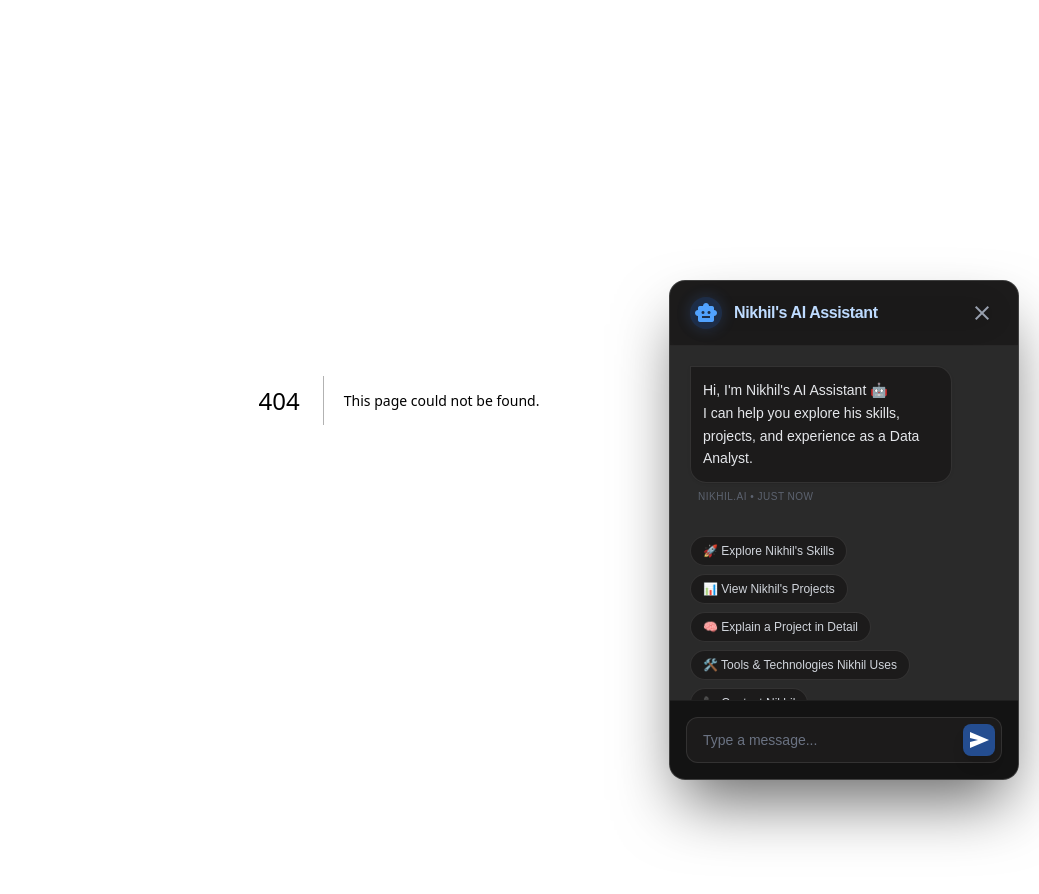
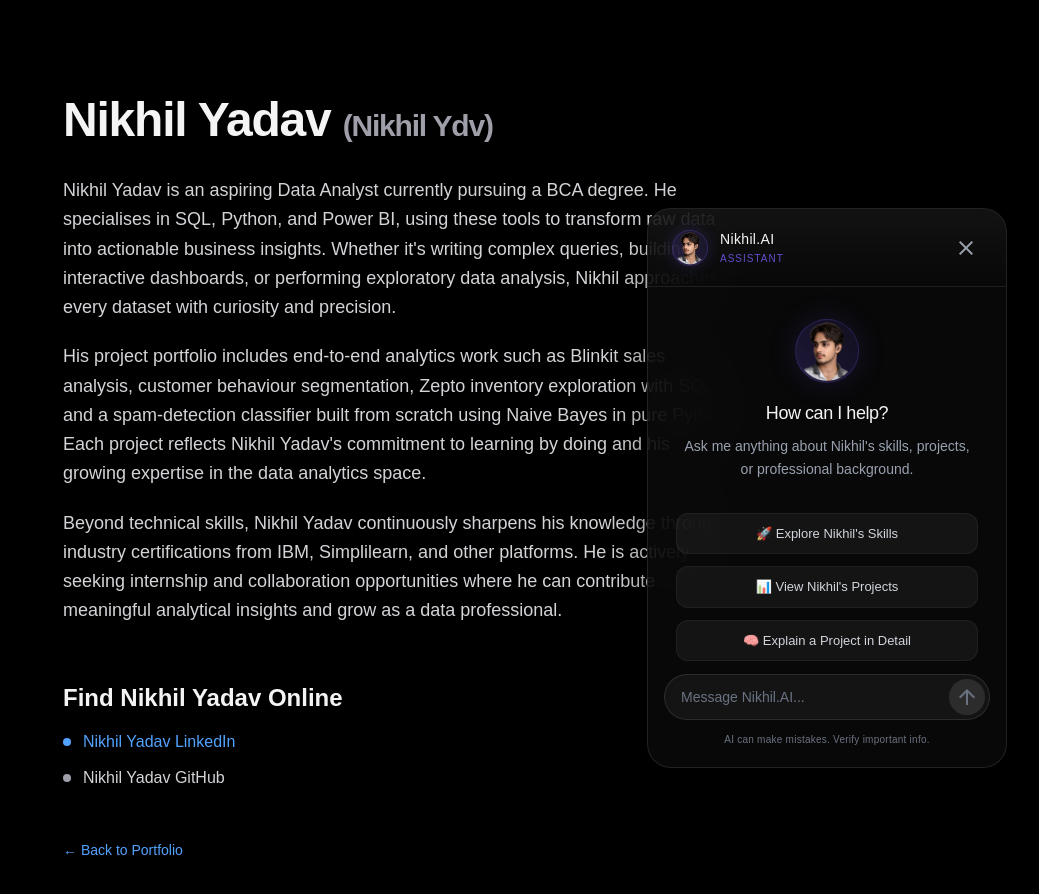
Before and after one commit to itsgaming707-source/portfolio, a Next.js app: page /nikhil-yadav in a window 1280 px wide. Before the commit this address had no page. Shown: the top 894 px of the page, without its empty margins (241-1280 px from the left). Before the commit the page ends 800 px from the top, so only its background shows below. Built offline with nearby package versions, Linux system fonts and the light colour scheme.

Commit message:
Finalize UI: Restore avatar bubble layout and fix quick actions alignment

```diff
--- a/src/app/layout.tsx
+++ b/src/app/layout.tsx
@@ -11,7 +11,16 @@ const inter = Inter({
 
 export const metadata: Metadata = {
   title: "Nikhil Yadav | Data Analyst Portfolio",
-  description: "Data Analyst | SQL | Python | Power BI",
+  description:
+    "Nikhil Yadav is a Data Analyst skilled in SQL, Python, and Power BI. Explore projects and portfolio.",
+  openGraph: {
+    title: "Nikhil Yadav | Data Analyst",
+    description:
+      "Data Analyst skilled in SQL, Python, Power BI. Explore projects and portfolio by Nikhil Yadav.",
+    url: "https://nikhilydv.me",
+    siteName: "Nikhil Yadav Portfolio",
+    type: "website",
+  },
 };
 
 export default function RootLayout({
@@ -26,6 +35,24 @@ export default function RootLayout({
     >
       <head>
         <link href="https://fonts.googleapis.com/css2?family=Material+Symbols+Outlined:wght,FILL@100..700,0..1&display=swap" rel="stylesheet" />
+        <script
+          type="application/ld+json"
+          dangerouslySetInnerHTML={{
+            __html: JSON.stringify({
+              "@context": "https://schema.org",
+              "@type": "Person",
+              name: "Nikhil Yadav",
+              alternateName: "Nikhil Ydv",
+              url: "https://nikhilydv.me",
+              sameAs: [
+                "https://www.linkedin.com/in/nikhilydv1026",
+                "https://github.com/nikhilydv1026",
+              ],
+              jobTitle: "Data Analyst",
+              knowsAbout: ["SQL", "Python", "Power BI", "Data Analysis"],
+            }),
+          }}
+        />
       </head>
       <body className="font-sans min-h-full flex flex-col bg-black text-[#e2e2e2] selection:bg-[#adc6ff]/30 selection:text-[#adc6ff]">
         {children}
--- /dev/null
+++ b/src/app/nikhil-yadav/page.tsx
@@ -0,0 +1,103 @@
+import type { Metadata } from "next";
+import Link from "next/link";
+
+export const metadata: Metadata = {
+  title: "Nikhil Yadav | Data Analyst Portfolio",
+  description:
+    "Nikhil Yadav is a Data Analyst skilled in SQL, Python, and Power BI. Explore projects and portfolio.",
+  alternates: {
+    canonical: "https://nikhilydv.me/nikhil-yadav",
+  },
+  openGraph: {
+    title: "Nikhil Yadav | Data Analyst",
+    description:
+      "Data Analyst skilled in SQL, Python, Power BI. Explore projects and portfolio by Nikhil Yadav.",
+    url: "https://nikhilydv.me/nikhil-yadav",
+    siteName: "Nikhil Yadav Portfolio",
+    type: "profile",
+  },
+};
+
+export default function NikhilYadavPage() {
+  return (
+    <main className="min-h-screen bg-black text-[#e2e2e2] flex items-center justify-center px-6 py-24">
+      <article className="max-w-2xl w-full space-y-8">
+        <h1 className="text-4xl md:text-5xl font-extrabold tracking-tight text-zinc-100">
+          Nikhil Yadav{" "}
+          <span className="text-zinc-400 font-semibold text-2xl md:text-3xl">
+            (Nikhil Ydv)
+          </span>
+        </h1>
+
+        <div className="space-y-5 text-zinc-300 leading-relaxed text-base md:text-lg font-light">
+          <p>
+            Nikhil Yadav is an aspiring Data Analyst currently pursuing a BCA
+            degree. He specialises in <strong>SQL</strong>,{" "}
+            <strong>Python</strong>, and <strong>Power BI</strong>, using these
+            tools to transform raw data into actionable business insights.
+            Whether it&apos;s writing complex queries, building interactive
+            dashboards, or performing exploratory data analysis, Nikhil
+            approaches every dataset with curiosity and precision.
+          </p>
+
+          <p>
+            His project portfolio includes end-to-end analytics work such as
+            Blinkit sales analysis, customer behaviour segmentation, Zepto
+            inventory exploration with SQL, and a spam-detection classifier
+            built from scratch using Naive Bayes in pure Python. Each project
+            reflects Nikhil Yadav&apos;s commitment to learning by doing and
+            his growing expertise in the data analytics space.
+          </p>
+
+          <p>
+            Beyond technical skills, Nikhil Yadav continuously sharpens his
+            knowledge through industry certifications from IBM, Simplilearn,
+            and other platforms. He is actively seeking internship and
+            collaboration opportunities where he can contribute meaningful
+            analytical insights and grow as a data professional.
+          </p>
+        </div>
+
+        {/* Find Nikhil Yadav Online */}
+        <section className="pt-6 space-y-4">
+          <h2 className="text-2xl font-bold text-zinc-100">
+            Find Nikhil Yadav Online
+          </h2>
+          <ul className="space-y-3 text-base">
+            <li className="flex items-center gap-3">
+              <span className="w-2 h-2 rounded-full bg-blue-400 flex-shrink-0" />
+              <a
+                href="https://www.linkedin.com/in/nikhilydv1026"
+                target="_blank"
+                rel="noopener noreferrer"
+                className="text-blue-400 hover:text-blue-300 transition-colors font-medium"
+              >
+                Nikhil Yadav LinkedIn
+              </a>
+            </li>
+            <li className="flex items-center gap-3">
+              <span className="w-2 h-2 rounded-full bg-zinc-400 flex-shrink-0" />
+              <a
+                href="https://github.com/nikhilydv1026"
+                target="_blank"
+                rel="noopener noreferrer"
+                className="text-zinc-300 hover:text-white transition-colors font-medium"
+              >
+                Nikhil Yadav GitHub
+              </a>
+            </li>
+          </ul>
+        </section>
+
+        <div className="pt-4">
+          <Link
+            href="/"
+            className="inline-flex items-center gap-2 text-sm font-medium text-blue-400 hover:text-blue-300 transition-colors"
+          >
+            ← Back to Portfolio
+          </Link>
+        </div>
+      </article>
+    </main>
+  );
+}
--- a/src/app/page.tsx
+++ b/src/app/page.tsx
@@ -157,10 +157,10 @@ export default function Home() {
               initial={{ opacity: 0, scale: 0.8 }}
               animate={{ opacity: 1, scale: 1 }}
               transition={{ duration: 0.8, ease: "easeOut" }}
-              className="relative mb-10 group"
+              className="relative mb-6 -mt-6 group"
             >
               <div className="profile-wrapper">
-                <div className="w-40 h-40 rounded-full p-[2px] bg-gradient-to-b from-[#FFD700] via-[#C9A44C] to-[#eeca59] shadow-[0_0_25px_rgba(201,164,76,0.3)] relative transition-all duration-500 group-hover:scale-[1.05] group-hover:shadow-[0_0_40px_rgba(255,215,0,0.5)]">
+                <div className="w-44 h-44 md:w-48 md:h-48 rounded-full p-[2px] bg-gradient-to-b from-[#FFD700] via-[#C9A44C] to-[#eeca59] shadow-[0_0_25px_rgba(201,164,76,0.3)] relative transition-all duration-500 group-hover:scale-[1.05] group-hover:shadow-[0_0_40px_rgba(255,215,0,0.5)]">
                   <div className="w-full h-full rounded-full overflow-hidden relative bg-[#121212]">
                     <Image
                       alt="Nikhil Yadav Profile"
@@ -725,6 +725,40 @@ export default function Home() {
         </motion.div>
       </section>
 
+      {/* SEO Footer */}
+      <footer className="py-8 px-6 bg-black border-t border-zinc-900/50">
+        <div className="max-w-5xl mx-auto flex flex-col items-center gap-4">
+          <div className="flex items-center gap-6 text-sm text-zinc-500">
+            <a
+              href="https://www.linkedin.com/in/nikhilydv1026"
+              target="_blank"
+              rel="noopener noreferrer"
+              className="hover:text-blue-400 transition-colors"
+            >
+              Nikhil Yadav LinkedIn
+            </a>
+            <span className="text-zinc-700">·</span>
+            <a
+              href="https://github.com/nikhilydv1026"
+              target="_blank"
+              rel="noopener noreferrer"
+              className="hover:text-zinc-200 transition-colors"
+            >
+              Nikhil Yadav GitHub
+            </a>
+            <span className="text-zinc-700">·</span>
+            <a
+              href="/nikhil-yadav"
+              className="hover:text-blue-400 transition-colors"
+            >
+              About Nikhil Yadav
+            </a>
+          </div>
+          <p className="text-xs text-zinc-600">
+            © {new Date().getFullYear()} Nikhil Yadav (Nikhil Ydv). All rights reserved.
+          </p>
+        </div>
+      </footer>
 
     </>
   );
--- a/src/components/Chatbot.tsx
+++ b/src/components/Chatbot.tsx
@@ -2,6 +2,7 @@
 
 import { useState, useEffect, useRef } from "react";
 import { motion, AnimatePresence } from "framer-motion";
+import newPhoto from "../../new photo.png";
 
 type Message = {
   role: "user" | "assistant";
@@ -142,54 +143,58 @@ export default function Chatbot() {
 
   return (
     <>
-      {/* FLOATING ACTION BUTTON (FAB) */}
       <AnimatePresence>
         {!isOpen && (
-          <motion.button
+          <motion.div
             initial={{ opacity: 0, scale: 0.8 }}
             animate={{ opacity: 1, scale: 1 }}
             exit={{ opacity: 0, scale: 0.8 }}
             whileHover={{ scale: 1.05 }}
             whileTap={{ scale: 0.95 }}
             onClick={handleOpen}
-            className="fixed bottom-6 right-6 px-6 h-12 bg-gradient-to-b from-[#1a1a1a] to-black rounded-full flex items-center justify-center gap-2 text-[#D4AF37] shadow-[0_4px_20px_-4px_rgba(212,175,55,0.4)] hover:shadow-[0_8px_30px_-4px_rgba(212,175,55,0.6)] z-[100] transition-shadow border border-[#D4AF37]/50 hover:border-[#D4AF37]/80"
+            className="fixed bottom-6 right-6 md:bottom-8 md:right-8 flex items-center justify-center gap-3 z-[100] cursor-pointer group"
           >
-            <span
-              className="material-symbols-outlined text-xl text-[#F3E5AB]"
-              style={{ fontVariationSettings: "'FILL' 1" }}
-            >
-              smart_toy
-            </span>
-            <span className="font-semibold tracking-wide text-[15px] pr-1">Nikhil.AI</span>
-          </motion.button>
+            {/* Chat Bubble */}
+            <div className="relative bg-white text-gray-700 px-4 py-2.5 rounded-xl shadow-lg text-sm font-medium tracking-tight whitespace-nowrap hidden sm:block group-hover:shadow-xl transition-shadow duration-300">
+              <span className="leading-snug">Hi! How can I assist you </span>
+              <br />
+              <span className="leading-snug">today?</span>
+              {/* Bubble Tail */}
+              <div className="absolute right-[-4px] top-1/2 -translate-y-1/2 w-4 h-4 bg-white rotate-45 rounded-sm" />
+            </div>
+
+            {/* Avatar */}
+            <div className="relative w-14 h-14 rounded-full border-2 border-gray-600 shadow-[0_0_25px_rgba(0,0,0,0.5)] overflow-hidden bg-black flex-shrink-0 group-hover:border-gray-500 transition-colors duration-300">
+              <img
+                src={newPhoto.src}
+                alt="Nikhil Yadav"
+                className="w-full h-full object-cover"
+              />
+            </div>
+          </motion.div>
         )}
       </AnimatePresence>
 
-      {/* MAIN CHAT WIDGET */}
       <AnimatePresence>
         {isOpen && (
           <motion.div
             ref={chatRef}
-            initial={{ opacity: 0, x: 80, scale: 0.95 }}
-            animate={{ opacity: 1, x: 0, scale: 1 }}
-            exit={{ opacity: 0, x: 80, scale: 0.95 }}
-            transition={{ duration: 0.4, ease: [0.22, 1, 0.36, 1] }}
-            className="fixed bottom-5 right-5 w-[350px] max-w-[calc(100vw-40px)] h-[500px] max-h-[calc(100vh-40px)] z-[100] flex flex-col bg-[#131313]/90 backdrop-blur-xl rounded-2xl border border-white/10 shadow-[0_32px_64px_-12px_rgba(0,0,0,0.6)] overflow-hidden"
+            initial={{ opacity: 0, y: 40, scale: 0.95 }}
+            animate={{ opacity: 1, y: 0, scale: 1 }}
+            exit={{ opacity: 0, y: 40, scale: 0.95 }}
+            transition={{ duration: 0.3, ease: "easeOut" }}
+            className="fixed bottom-6 right-6 md:bottom-8 md:right-8 w-[360px] max-w-[calc(100vw-32px)] h-[560px] max-h-[calc(100vh-64px)] z-[100] flex flex-col bg-[#0a0a0a]/80 backdrop-blur-2xl rounded-3xl border border-white/10 shadow-[0_20px_60px_-15px_rgba(0,0,0,0.7)] overflow-hidden"
           >
             {/* Header */}
-            <header className="bg-[#1c1b1b]/80 backdrop-blur-xl px-5 py-4 flex justify-between items-center border-b border-white/5 sticky top-0 z-10">
+            <header className="px-6 py-5 flex justify-between items-center border-b border-white/5 relative bg-gradient-to-b from-white/[0.04] to-transparent">
               <div className="flex items-center gap-3">
-                <div className="w-8 h-8 rounded-full bg-blue-500/20 flex items-center justify-center shadow-[0_0_15px_rgba(77,142,255,0.2)]">
-                  <span
-                    className="material-symbols-outlined text-blue-400 text-lg"
-                    style={{ fontVariationSettings: "'FILL' 1" }}
-                  >
-                    smart_toy
-                  </span>
+                <div className="w-9 h-9 rounded-full bg-gradient-to-tr from-[#7C5CFF]/20 to-[#7C5CFF]/10 flex items-center justify-center border border-[#7C5CFF]/20 shadow-[0_0_15px_rgba(124,92,255,0.2)] overflow-hidden">
+                  <img src={newPhoto.src} alt="Nikhil.AI" className="w-full h-full object-cover" />
                 </div>
-                <span className="font-semibold text-base text-blue-200 tracking-tight">
-                  Nikhil&apos;s AI Assistant
-                </span>
+                <div>
+                  <h3 className="font-medium text-sm text-gray-100 tracking-wide">Nikhil.AI</h3>
+                  <p className="text-[10px] text-[#7C5CFF]/80 uppercase tracking-widest mt-0.5">Assistant</p>
+                </div>
               </div>
               <button
                 onClick={handleClose}
@@ -200,31 +205,28 @@ export default function Chatbot() {
             </header>
 
             {/* Message Area */}
-            <div className="flex-1 overflow-y-auto p-5 space-y-6 scrollbar-hide flex flex-col justify-start">
-              {/* Auto Welcome Message */}
-              <div
-                className="flex flex-col gap-1.5 max-w-[85%] self-start group"
-              >
-                <div className="bg-[#1c1b1b] border border-white/10 p-3 rounded-2xl rounded-tl-none relative shadow-sm">
-                  <p className="text-gray-200 leading-relaxed text-sm whitespace-pre-line">
-                    Hi, I&apos;m Nikhil&apos;s AI Assistant 🤖{"\n"}I can help you explore his skills, projects, and experience as a Data Analyst.
+            <div className="flex-1 overflow-y-auto px-5 py-6 space-y-6 scrollbar-hide flex flex-col justify-start relative">
+              {messages.length === 0 && (
+                <div className="flex flex-col items-center justify-center mt-2 mb-2 text-center animate-fade-in">
+                  <div className="w-16 h-16 rounded-full bg-gradient-to-tr from-[#7C5CFF]/20 to-[#6b4ce6]/10 flex items-center justify-center mb-4 border border-[#7C5CFF]/20 shadow-[0_0_30px_rgba(124,92,255,0.15)] overflow-hidden">
+                    <img src={newPhoto.src} alt="Nikhil.AI" className="w-full h-full object-cover" />
+                  </div>
+                  <h4 className="text-gray-100 font-medium text-lg mb-2 tracking-tight">How can I help?</h4>
+                  <p className="text-gray-400 text-sm leading-relaxed max-w-[90%] mx-auto font-light">
+                    Ask me anything about Nikhil&apos;s skills, projects, or professional background.
                   </p>
-                </div>
-                <span className="text-[10px] text-gray-500 uppercase tracking-wider ml-1 px-1 opacity-80 group-hover:opacity-100 transition-opacity">
-                  Nikhil.AI • Just now
-                </span>
-              </div>
 
-              {/* Quick Action Chips */}
-              {messages.length === 0 && (
-                <div
-                  className="flex flex-wrap gap-2 pt-2"
-                >
-                  {quickActions.map((question, i) => (
-                    <button key={i} onClick={() => handleSendMessage(question)} className="px-3 py-1.5 bg-[#1c1b1b] hover:bg-blue-500/20 hover:text-blue-300 text-gray-300 transition-all duration-200 rounded-full text-xs font-medium border border-white/10">
-                      {question}
-                    </button>
-                  ))}
+                  <div className="flex flex-col items-stretch w-full gap-3 mt-8 px-2">
+                    {quickActions.map((question, i) => (
+                      <button
+                        key={i}
+                        onClick={() => handleSendMessage(question)}
+                        className="w-full text-center px-4 py-2.5 bg-white/5 hover:bg-[#7C5CFF]/15 text-gray-300 hover:text-[#7C5CFF] transition-all rounded-xl text-[13px] font-medium border border-white/5 hover:border-[#7C5CFF]/30"
+                      >
+                        {question}
+                      </button>
+                    ))}
+                  </div>
                 </div>
               )}
 
@@ -232,21 +234,20 @@ export default function Chatbot() {
               {messages.map((msg, index) => (
                 <div
                   key={index}
-                  className={`flex flex-col gap-1.5 max-w-[85%] ${msg.role === "user" ? "self-end" : "self-start"
-                    } group`}
+                  className={`flex flex-col gap-1 w-full ${msg.role === "user" ? "items-end" : "items-start"}`}
                 >
                   <div
                     className={`${msg.role === "user"
-                      ? "bg-blue-600 border border-blue-500 rounded-2xl rounded-tr-none"
-                      : "bg-[#1c1b1b] border border-white/10 rounded-2xl rounded-tl-none"
-                      } p-3 relative shadow-sm`}
+                        ? "bg-gradient-to-tr from-[#6b4ce6] to-[#9176ff] text-white rounded-2xl rounded-tr-[4px]"
+                        : "bg-white/10 text-gray-100 rounded-2xl rounded-tl-[4px] border border-white/5"
+                      } px-4 py-2.5 max-w-[85%] shadow-sm`}
                   >
-                    <p className={`leading-relaxed text-sm whitespace-pre-line ${msg.role === "user" ? "text-white" : "text-gray-200"}`}>
+                    <p className="leading-relaxed text-[13.5px] whitespace-pre-line font-light">
                       {msg.content.split(/(\[.*?\]\(.*?\)|https?:\/\/[^\s]+)/g).map((part, i) => {
                         const mdMatch = part.match(/\[(.*?)\]\((.*?)\)/);
                         if (mdMatch) {
                           return (
-                            <a key={i} href={mdMatch[2]} target="_blank" rel="noopener noreferrer" className="text-blue-400 hover:underline font-medium">
+                            <a key={i} href={mdMatch[2]} target="_blank" rel="noopener noreferrer" className="underline underline-offset-2 opacity-90 hover:opacity-100 transition-opacity font-medium pointer-events-auto">
                               {mdMatch[1]}
                             </a>
                           );
@@ -254,7 +255,7 @@ export default function Chatbot() {
                         const urlMatch = part.match(/^(https?:\/\/[^\s]+)$/);
                         if (urlMatch) {
                           return (
-                            <a key={i} href={urlMatch[1]} target="_blank" rel="noopener noreferrer" className="text-blue-400 hover:underline font-medium">
+                            <a key={i} href={urlMatch[1]} target="_blank" rel="noopener noreferrer" className="underline underline-offset-2 opacity-90 hover:opacity-100 transition-opacity font-medium pointer-events-auto">
                               {urlMatch[1]}
                             </a>
                           );
@@ -263,49 +264,49 @@ export default function Chatbot() {
                       })}
                     </p>
                   </div>
-                  <span className={`text-[10px] text-gray-500 tracking-wider px-1 opacity-80 ${msg.role === "user" ? "self-end mr-1" : "self-start ml-1"}`}>
-                    {msg.role === "user" ? "You" : "Nikhil.AI"}
-                  </span>
                 </div>
               ))}
 
               {/* Typing Loader */}
               {isLoading && (
-                <div className="flex flex-col gap-1.5 max-w-[85%] self-start">
-                  <div className="bg-[#1c1b1b] border border-white/10 p-3 rounded-2xl rounded-tl-none flex gap-1.5 items-center justify-center w-16 h-10 shadow-sm">
+                <div className="flex flex-col items-start gap-1 w-full">
+                  <div className="bg-white/10 border border-white/5 p-3.5 rounded-2xl rounded-tl-[4px] flex gap-1.5 items-center justify-center shadow-sm">
                     <span className="w-1.5 h-1.5 bg-gray-400 rounded-full animate-bounce [animation-delay:-0.3s]"></span>
                     <span className="w-1.5 h-1.5 bg-gray-400 rounded-full animate-bounce [animation-delay:-0.15s]"></span>
                     <span className="w-1.5 h-1.5 bg-gray-400 rounded-full animate-bounce"></span>
                   </div>
                 </div>
               )}
-              <div ref={messagesEndRef} />
+              <div ref={messagesEndRef} className="h-1" />
             </div>
 
-            {/* Input Area container pinned to bottom */}
-            <div className="mt-auto p-4 bg-[#0e0e0e]/80 border-t border-white/5 sticky bottom-0">
-              <div className="flex items-center gap-2 bg-[#1c1b1b] p-1.5 pl-4 rounded-xl border border-white/10 focus-within:ring-1 focus-within:ring-blue-500/50 transition-all">
+            {/* Input Area */}
+            <div className="p-4 bg-transparent pt-2">
+              <div className="flex items-center gap-2 bg-white/5 p-1 pl-4 rounded-full border border-white/10 focus-within:border-[#7C5CFF]/50 focus-within:bg-white/[0.07] transition-all shadow-inner">
                 <input
                   value={inputValue}
                   onChange={(e) => setInputValue(e.target.value)}
                   onKeyDown={handleKeyPress}
                   disabled={isLoading}
-                  className="bg-transparent border-none focus:ring-0 focus:outline-none text-sm text-gray-200 w-full placeholder:text-gray-500 disabled:opacity-50"
-                  placeholder="Type a message..."
+                  className="bg-transparent border-none focus:ring-0 focus:outline-none text-sm text-gray-200 w-full placeholder:text-gray-500 font-light disabled:opacity-50"
+                  placeholder="Message Nikhil.AI..."
                   type="text"
                 />
                 <button
                   onClick={() => handleSendMessage(inputValue)}
                   disabled={!inputValue.trim() || isLoading}
-                  className="w-8 h-8 shrink-0 bg-blue-500 hover:bg-blue-600 disabled:bg-blue-500/50 disabled:cursor-not-allowed rounded-lg flex items-center justify-center text-white shadow-lg transition-transform hover:scale-95 active:scale-90"
+                  className="w-9 h-9 shrink-0 bg-[#7C5CFF] hover:bg-[#6b4ce6] disabled:bg-white/10 disabled:text-gray-500 disabled:cursor-not-allowed rounded-full flex items-center justify-center text-white transition-all transform hover:scale-105 active:scale-95"
                 >
                   <span
-                    className="material-symbols-outlined text-sm"
+                    className="material-symbols-outlined text-lg"
                     style={{ fontVariationSettings: "'FILL' 1" }}
                   >
-                    send
+                    arrow_upward
                   </span>
                 </button>
+              </div>
+              <div className="text-center mt-3 mb-1">
+                <p className="text-[10px] text-gray-500 tracking-wide">AI can make mistakes. Verify important info.</p>
               </div>
             </div>
           </motion.div>
```
Also changed, not shown: src/app/sitemap.ts (added, +20 -0 lines).
